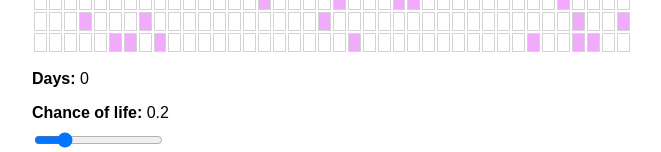
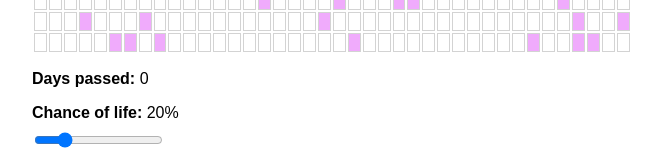
Before and after one commit to jwworth/conway, a React (Create React App) app: page / in a window 1280 px wide. Shown: the part 871-1023 px from the top of the page, without its empty margins (308-969 px from the left). Built offline with nearby package versions, Linux system fonts and the light colour scheme; the HTML template or start-up script is replaced by a standard one.

Commit message:
Add better labels

```diff
--- a/src/App.tsx
+++ b/src/App.tsx
@@ -175,11 +175,11 @@ class App extends Component<{}, AppState> {
           </tbody>
         </table>
         <p>
-          <strong>Days:</strong> {days}
+          <strong>Days passed:</strong> {days}
         </p>
         <p>
           <label htmlFor="randomnessSlider">
-            <strong>Chance of life:</strong> {randomness}
+            <strong>Chance of life:</strong> {randomness * 100}%
           </label>
           <input
             disabled={gameInPlay}
@@ -192,8 +192,7 @@ class App extends Component<{}, AppState> {
             onChange={(e) => this.updateRandomness(Number(e.target.value))}
           />
           <label htmlFor="speedSlider">
-            <strong>Speed:</strong> {speed}
-            ms
+            <strong>Speed:</strong> {speed} ms
           </label>
           <input
             disabled={gameInPlay}
@@ -206,7 +205,7 @@ class App extends Component<{}, AppState> {
             onChange={(e) => this.updateSpeed(Number(e.target.value))}
           />
           <label htmlFor="dimensionsSlider">
-            <strong>Side length:</strong> {sideLength}
+            <strong>Side length:</strong> {sideLength} cells
           </label>
           <input
             disabled={gameInPlay}
```
